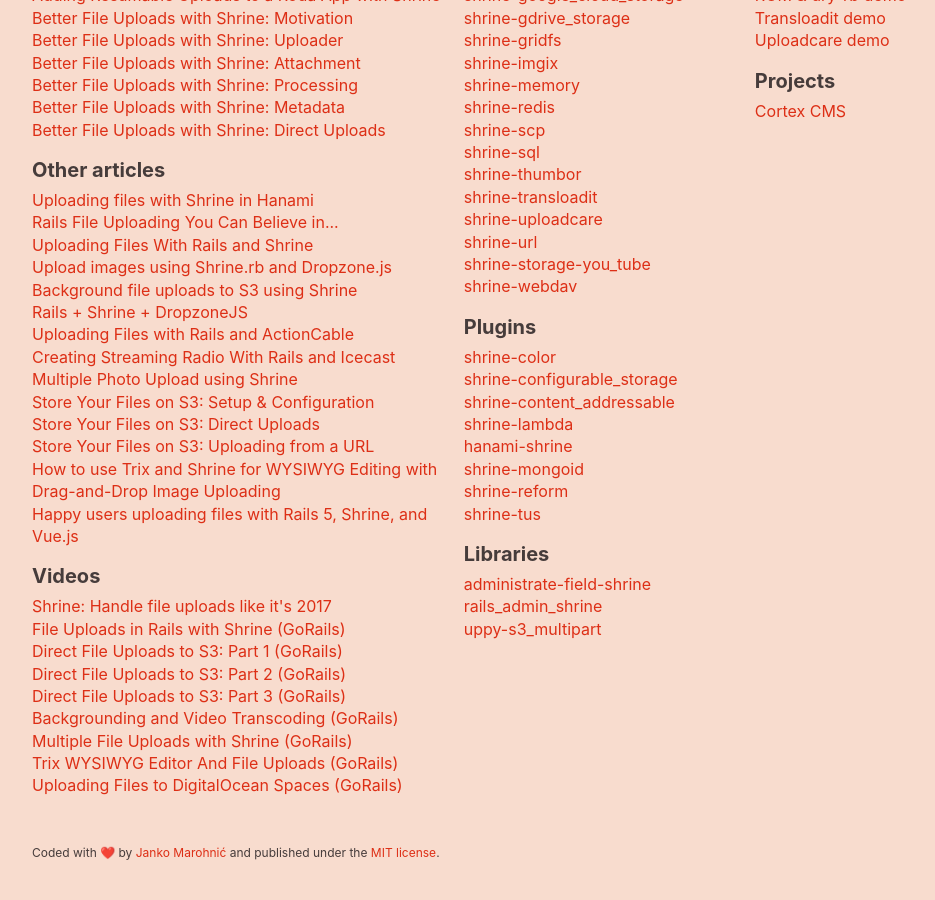
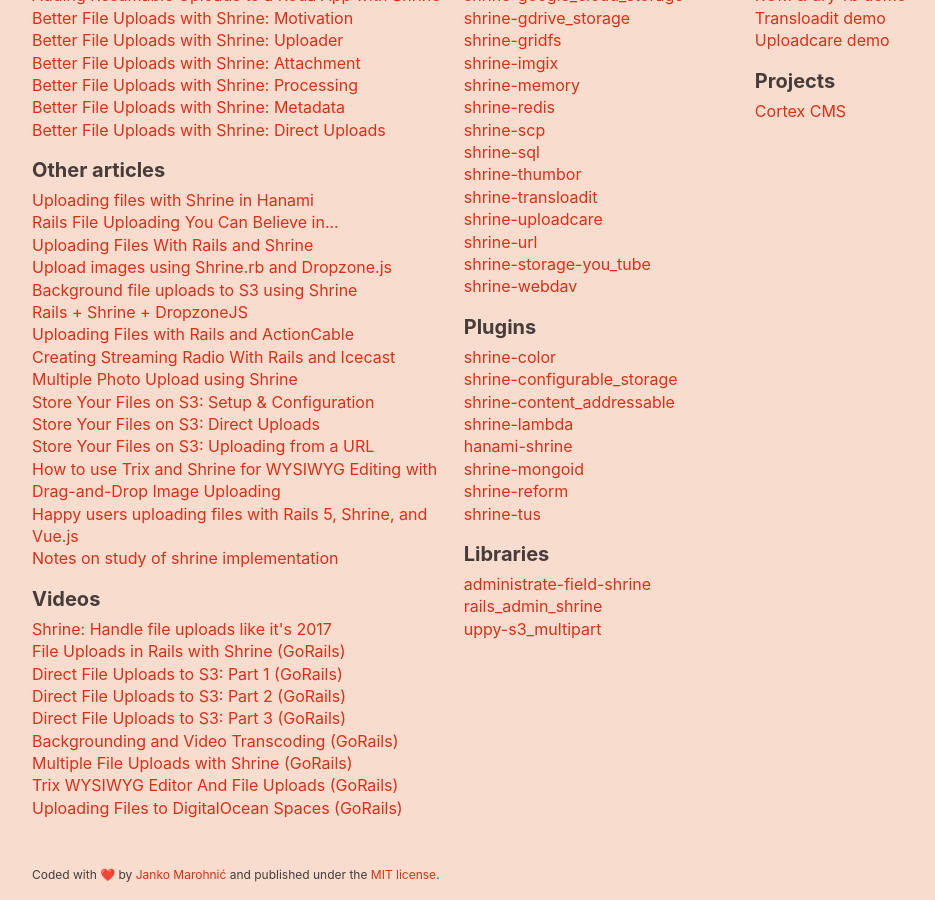
Before and after one commit to avinashcodeer/Romenics, a Jekyll site: the page built from www/index.html, in a window 1280 px wide and 900 px high, scrolled down 2338 px. Shown: the whole window, without its empty margins (106-1041 px from the left). Built offline with Jekyll 4.4.1, drawn with Linux system fonts in a browser that asks for light colours; emoji names are drawn with the system emoji font; before the commit the page ends 3216 px from its top, so only the background shows below that.

Commit message:
Link @jrochkind's walkthrough through the Shrine codebase

```diff
--- a/www/_data/external.yml
+++ b/www/_data/external.yml
@@ -86,6 +86,9 @@
       -
         name: "Happy users uploading files with Rails 5, Shrine, and Vue.js"
         url: https://itnext.io/happy-users-uploading-files-with-rails-5-shrine-and-vue-js-bbcc470a327f
+      -
+        name: "Notes on study of shrine implementation"
+        url: https://bibwild.wordpress.com/2018/09/12/notes-on-study-of-shrine-implementation/
   -
     title: Videos
     items:
```
Also changed, not shown: doc/design.md (+2 -0 lines).
